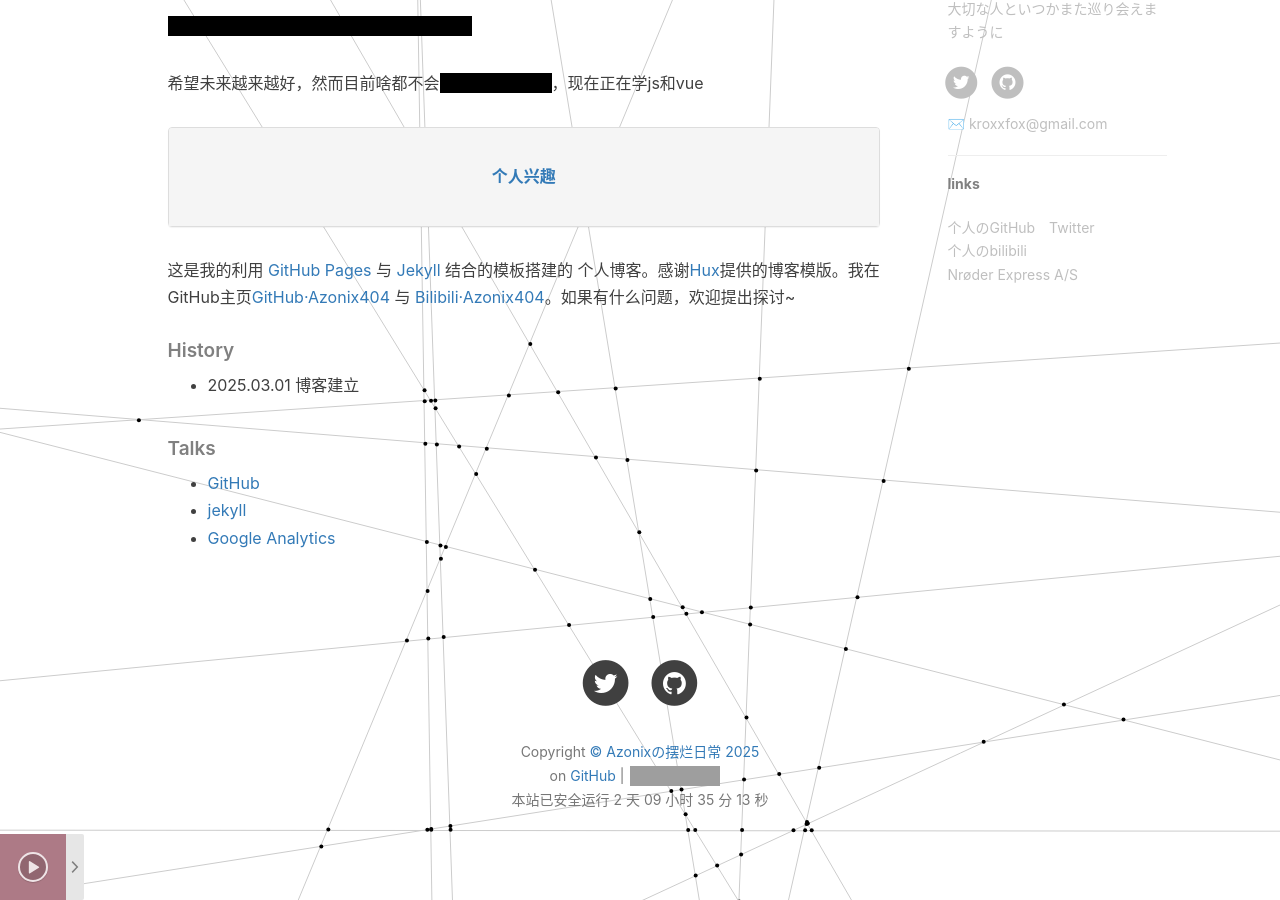
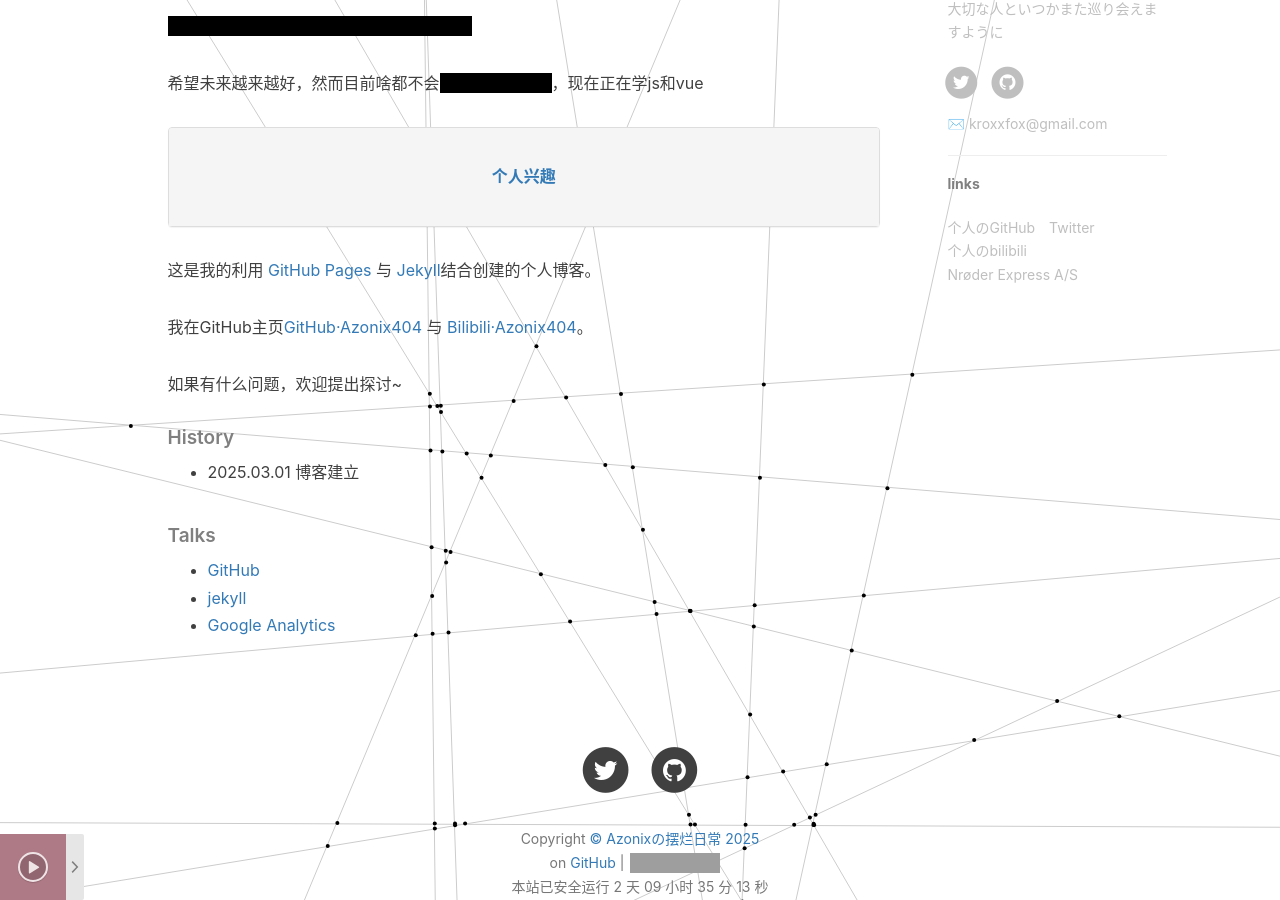
Before and after one commit to 1tonce/1tonce.github.io, a Jekyll site: the page built from about.html, in a window 1280 px wide and 900 px high, scrolled down 661 px. Built offline with Jekyll 4.4.1, drawn with Linux system fonts in a browser that asks for light colours; nearby versions of some CDN libraries; comment, search, counter and statistics services are not loaded; grey boxes are pictures that could not be loaded.

Commit message:
Update about.html

```diff
--- a/about.html
+++ b/about.html
@@ -44,7 +44,7 @@
 </div>
 
 
-    <p>这是我的利用 <a href="https://pages.github.com/">GitHub Pages</a> 与 <a href="http://jekyll.com.cn/">Jekyll</a> 结合的模板搭建的 个人博客。感谢<a href="https://github.com/Huxpro/huxpro.github.io">Hux</a>提供的博客模版。我在GitHub主页<a href="https://github.com/Azonix404">GitHub·Azonix404</a> 与 <a href="https://space.bilibili.com/441409711">Bilibili·Azonix404</a>。如果有什么问题，欢迎提出探讨~</p>
+    <p>这是我的利用 <a href="https://pages.github.com/">GitHub Pages</a> 与 <a href="http://jekyll.com.cn/">Jekyll</a>结合创建的个人博客。<p>我在GitHub主页<a href="https://github.com/Azonix404">GitHub·Azonix404</a> 与 <a href="https://space.bilibili.com/441409711">Bilibili·Azonix404</a>。</p>如果有什么问题，欢迎提出探讨~</p>
 
     <p></p>
 
```
